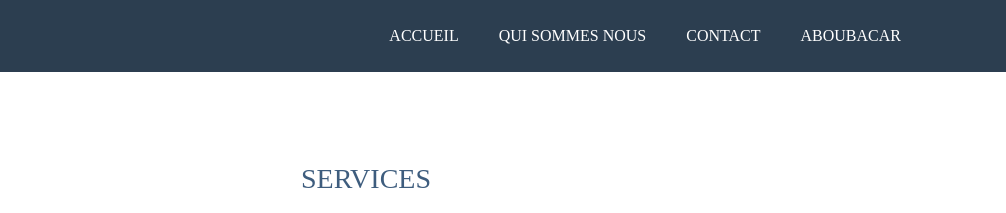
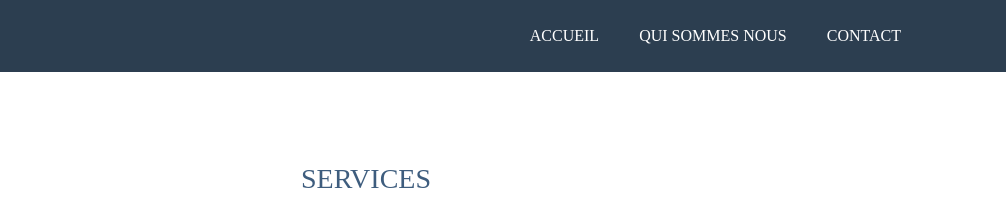
Before and after one commit to booba-git/Travail-groupe-gnoumaWeb, a plain HTML site: page index.html in a window 1280 px wide. Shown: the top 213 px of the page, 274-1280 px from the left. Drawn offline with nearby package versions, Linux system fonts and the light colour scheme.

Commit message:
Suppresion aboubacar

```diff
--- a/index.html
+++ b/index.html
@@ -34,9 +34,6 @@
           </li>
           <li class="nav-item mx-0 mx-lg-1">
             <a class="nav-link py-3 px-0 px-lg-3 rounded js-scroll-trigger" href="#contact" id="mnu">Contact</a>
-          </li>
-            <li class="nav-item mx-0 mx-lg-1">
-            <a class="nav-link py-3 px-0 px-lg-3 rounded js-scroll-trigger" href="#contact" id="mnu">Aboubacar</a>
           </li>
         </ul>
       </div>
```
